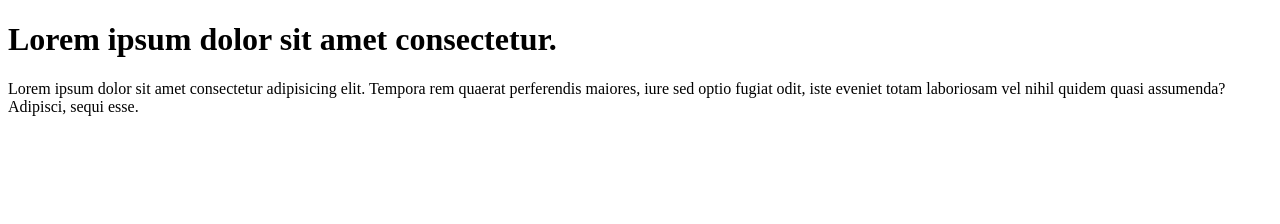
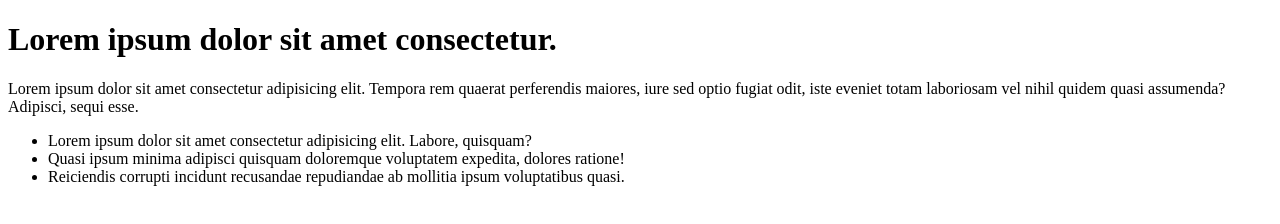
Before and after one commit to mazdakxezri/learn-git, a plain HTML site: page index.html in a window 1280 px wide. Drawn offline with Linux system fonts and the light colour scheme.

Commit message:
add a list

```diff
--- a/index.html
+++ b/index.html
@@ -8,5 +8,10 @@
 <body>
     <h1>Lorem ipsum dolor sit amet consectetur.</h1>
     <p>Lorem ipsum dolor sit amet consectetur adipisicing elit. Tempora rem quaerat perferendis maiores, iure sed optio fugiat odit, iste eveniet totam laboriosam vel nihil quidem quasi assumenda? Adipisci, sequi esse.</p>
+    <ul>
+        <li>Lorem ipsum dolor sit amet consectetur adipisicing elit. Labore, quisquam?</li>
+        <li>Quasi ipsum minima adipisci quisquam doloremque voluptatem expedita, dolores ratione!</li>
+        <li>Reiciendis corrupti incidunt recusandae repudiandae ab mollitia ipsum voluptatibus quasi.</li>
+    </ul>
 </body>
 </html>
```
